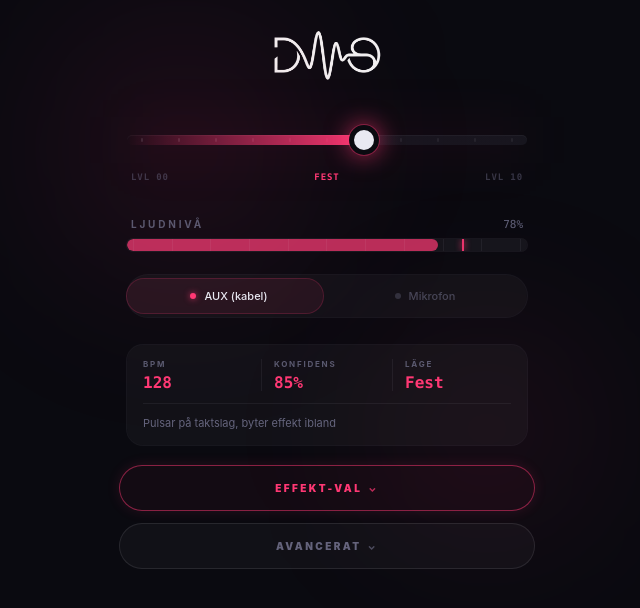
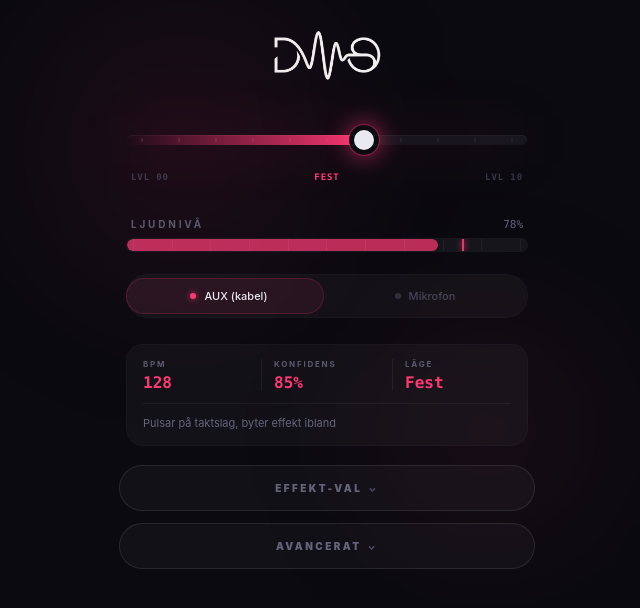
Before and after one commit to raagerrd-ship-it/dmx-control, a React (Vite) app: page / in a window 1280 px wide. Shown: the top 608 px of the page, without its empty margins (313-953 px from the left). Built offline with nearby package versions, Linux system fonts and the light colour scheme.

Commit message:
Changes
Co-authored-by: raagerrd-ship-it <246996133+raagerrd-ship-it@users.noreply.github.com>

```diff
--- a/src/pages/DmxController.tsx
+++ b/src/pages/DmxController.tsx
@@ -268,7 +268,7 @@ function MoreDetails() {
   return (
     <>
       <details className="mt-4 group/eff">
-        <summary className="py-4 rounded-full border border-primary/50 bg-primary/[0.04] text-primary text-[10px] font-black uppercase tracking-[0.24em] text-center cursor-pointer list-none [&::-webkit-details-marker]:hidden shadow-[0_0_14px_hsl(var(--primary)/0.12)] hover:bg-primary/[0.08] transition-colors">
+        <summary className="py-4 rounded-full border border-foreground/10 bg-foreground/[0.03] text-muted-foreground/80 text-[10px] font-black uppercase tracking-[0.24em] text-center cursor-pointer list-none [&::-webkit-details-marker]:hidden hover:bg-foreground/[0.06] group-open/eff:text-foreground/90 transition-colors">
           <span>Effekt-val</span>
           <span className="ml-1.5 opacity-70 group-open/eff:hidden">⌄</span>
           <span className="ml-1.5 opacity-70 hidden group-open/eff:inline">⌃</span>
```
